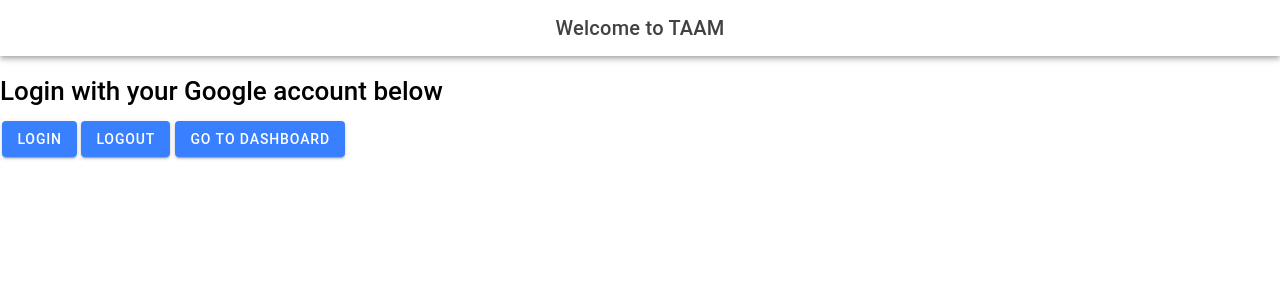
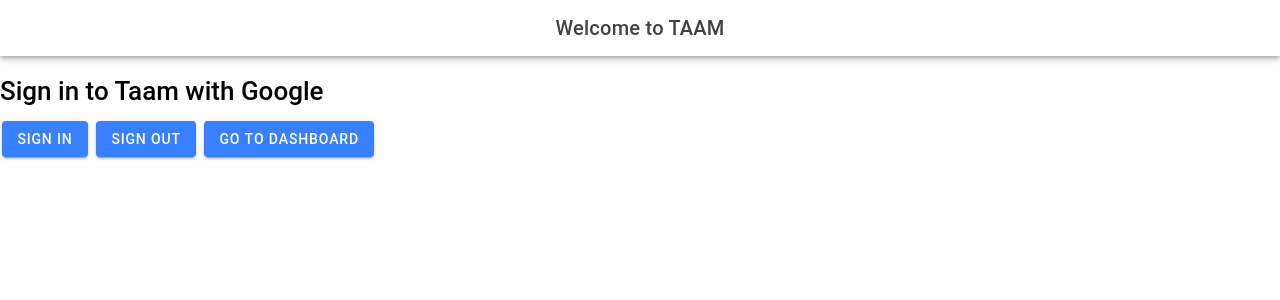
Before and after one commit to Theatre-Cast-Manager/TAAM-repo, a React (Vite) app: page /login in a window 1280 px wide. Shown: the top 300 px of the page. Built offline with nearby package versions, Linux system fonts and the light colour scheme; no server answers.

Commit message:
Adding comments, trying to add user profile photos

```diff
--- a/src/authService.ts
+++ b/src/authService.ts
@@ -1,18 +1,31 @@
-import {
-  getAuth,
-  signInWithPopup,
-  signOut,
-  GoogleAuthProvider,
+/*%%%%%%%%%%%%%%%%%%%%%%%%%%%%%%%%%%%%%%%%%%%%%%%%%%%%%%%%%%%%%%%%%%%%%%%%%%%%%%%%%%%%%%%%%%%%%%%%
+%%                            Firebase Auth Import Statements                                   %%
+%%%%%%%%%%%%%%%%%%%%%%%%%%%%%%%%%%%%%%%%%%%%%%%%%%%%%%%%%%%%%%%%%%%%%%%%%%%%%%%%%%%%%%%%%%%%%%%%*/
+import {    //these import statements bring in the necessary FbA functionalities from the Fb SDK.
+  getAuth,   //FbA method, initializes the authentication service
+  signInWithPopup,    // FbA method for signing in users via a popup window
+  signOut,    // FbA method to sign users out
+  GoogleAuthProvider,   //manage Google sign-in
 } from "firebase/auth";
-import { app } from "./firebaseConfig";
+import { app } from "./firebaseConfig"; // imports the initialized Fb app instance from firebaseConfig.ts file, ensuring that FbA uses our project's specific configuration
 
-const provider = new GoogleAuthProvider();
-const auth = getAuth(app);
 
+/*%%%%%%%%%%%%%%%%%%%%%%%%%%%%%%%%%%%%%%%%%%%%%%%%%%%%%%%%%%%%%%%%%%%%%%%%%%%%%%%%%%%%%%%%%%%%%%%%
+%%            Initialization of Firebase Auth and GoogleAuthProvider Setup                      %%
+%%%%%%%%%%%%%%%%%%%%%%%%%%%%%%%%%%%%%%%%%%%%%%%%%%%%%%%%%%%%%%%%%%%%%%%%%%%%%%%%%%%%%%%%%%%%%%%%*/
+const provider = new GoogleAuthProvider();  //creates a new instance of the GoogleAuthProvider, which is necessary for authenticating users with their Google accounts
+const auth = getAuth(app);  //initializes the FbA service for your application using the Fb app instance
+
+
+/*%%%%%%%%%%%%%%%%%%%%%%%%%%%%%%%%%%%%%%%%%%%%%%%%%%%%%%%%%%%%%%%%%%%%%%%%%%%%%%%%%%%%%%%%%%%%%%%%
+%%                              Authentication Functions:                                       %%
+%%%%%%%%%%%%%%%%%%%%%%%%%%%%%%%%%%%%%%%%%%%%%%%%%%%%%%%%%%%%%%%%%%%%%%%%%%%%%%%%%%%%%%%%%%%%%%%%*/
+// function to authenticate users using a popup window for Google sign-in.
 const handleLogin = () => {
   return signInWithPopup(auth, provider);
 };
 
+// function to sign out the currently authenticated user
 const handleLogout = () => {
   return signOut(auth);
 };
--- a/src/firebaseConfig.ts
+++ b/src/firebaseConfig.ts
@@ -1,7 +1,11 @@
-import { initializeApp } from "firebase/app";
-import { getAnalytics } from "firebase/analytics";
+import { initializeApp } from "firebase/app"; // imports the initializeApp function from the Firebase SDK's app module. The initializeApp function is used to initialize  your web app with Firebase's services using the specific configuration details you provide (like your project's API key, auth domain, project ID, etc.). When you call initializeApp with your Firebase configuration object, it sets up your  application to communicate with Firebase services, enabling you to use them (like Firestore, Auth, Analytics, and more) in your app.
+import { getAnalytics } from "firebase/analytics";  //import the Firebase Analytics service into Taam
+// see authService.ts for Firebase Auth import and setup
 
-const firebaseConfig = {
+/*%%%%%%%%%%%%%%%%%%%%%%%%%%%%%%%%%%%%%%%%%%%%%%%%%%%%%%%%%%%%%%%%%%%%%%%%%%%%%%%%%%%%%%%%%%%%%%%%
+%%                                    Firebase Config object                                   %%
+%%%%%%%%%%%%%%%%%%%%%%%%%%%%%%%%%%%%%%%%%%%%%%%%%%%%%%%%%%%%%%%%%%%%%%%%%%%%%%%%%%%%%%%%%%%%%%%%*/
+const firebaseConfig = {  // this firebaseConfig object includes various key-value pairs that uniquely identify your Fb project and grant your app access to Fb services
   apiKey: "AIzaSyD8rvn2a52hkMX2SLZSI-oQf9nX6aRL47Y",
   authDomain: "flowing-precept-414022.firebaseapp.com",
   projectId: "flowing-precept-414022",
@@ -11,6 +15,7 @@ const firebaseConfig = {
   measurementId: "G-SBDTMTEWSH",
 };
 
+// initialize firebase
 const app = initializeApp(firebaseConfig);
 const analytics = getAnalytics(app);
 
--- a/src/pages/Login.tsx
+++ b/src/pages/Login.tsx
@@ -1,5 +1,8 @@
-import React from "react";
-import {
+/*%%%%%%%%%%%%%%%%%%%%%%%%%%%%%%%%%%%%%%%%%%%%%%%%%%%%%%%%%%%%%%%%%%%%%%%%%%%%%%%%%%%%%%%%%%%%%%%%
+%%                                        Login imports                                         %%
+%%%%%%%%%%%%%%%%%%%%%%%%%%%%%%%%%%%%%%%%%%%%%%%%%%%%%%%%%%%%%%%%%%%%%%%%%%%%%%%%%%%%%%%%%%%%%%%%*/
+import React, { useState, useEffect } from 'react';
+import {  //UI components from the @ionic/react package
   IonContent,
   IonHeader,
   IonPage,
@@ -7,10 +10,30 @@ import {
   IonToolbar,
   IonButton,
 } from "@ionic/react";
-import { handleLogin, handleLogout } from "../authService";
-import "./Login.css";
+import { getAuth, onAuthStateChanged } from 'firebase/auth';
+import { handleLogin, handleLogout } from "../authService"; //functions are imported from ../authService.ts
+import "./Login.css"; //styling
 
+//Login functional component
 const Login: React.FC = () => {
+  const [userPhotoUrl, setUserPhotoUrl] = useState<string | null>(null);
+
+  useEffect(() => {
+    const auth = getAuth();
+    const unsubscribe = onAuthStateChanged(auth, (user) => {
+      if (user) {
+        // User is signed in, set the user's profile picture URL
+        setUserPhotoUrl(user.photoURL);
+      } else {
+        // User is signed out, reset the profile picture URL
+        setUserPhotoUrl(null);
+      }
+    });
+
+    // Cleanup subscription on unmount
+    return () => unsubscribe();
+  }, []);
+
   return (
     <>
       <IonPage>
@@ -21,12 +44,12 @@ const Login: React.FC = () => {
         </IonHeader>
 
         <IonContent fullscreen>
-          <h1>Login with your Google account below</h1>
+          <h1>Sign in to Taam with Google</h1>
 
           <div>
-            <IonButton onClick={handleLogin}>Login</IonButton>
-            <IonButton onClick={handleLogout}>Logout</IonButton>
-            <IonButton routerLink="/">Go to Dashboard</IonButton>
+            <IonButton onClick={handleLogin}>Sign in</IonButton>  {/* button for logging in, uses the handleLogin() function as an onClick event handler. When this button is clicked, it will attempt to log in the user using Google's OAuth through Firebase Auth. */}
+            <IonButton onClick={handleLogout}>Sign out</IonButton> {/* button for logging out, with the handleLogout() function attached to its onClick event */}
+            <IonButton routerLink="/">Go to Dashboard</IonButton> {/*can we make this button appear only after successful login?*/}
           </div>
         </IonContent>
       </IonPage>
@@ -35,3 +58,4 @@ const Login: React.FC = () => {
 };
 
 export default Login;
+//Login component is exported so that it can be imported and used in other parts of the app, like the routing setup in App.tsx.
```
Also changed, not shown: src/App.tsx (+11 -2 lines), src/main.tsx (+9 -6 lines).
